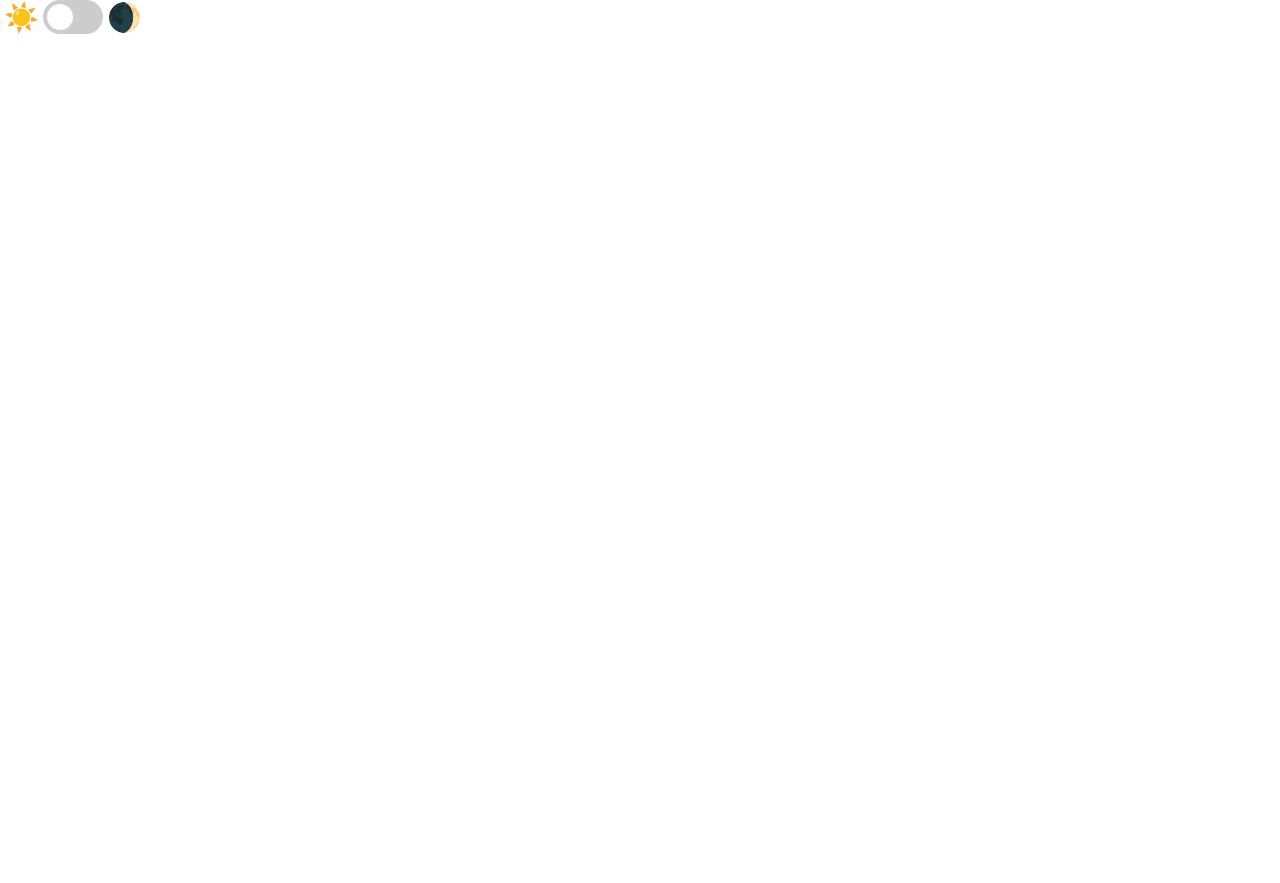
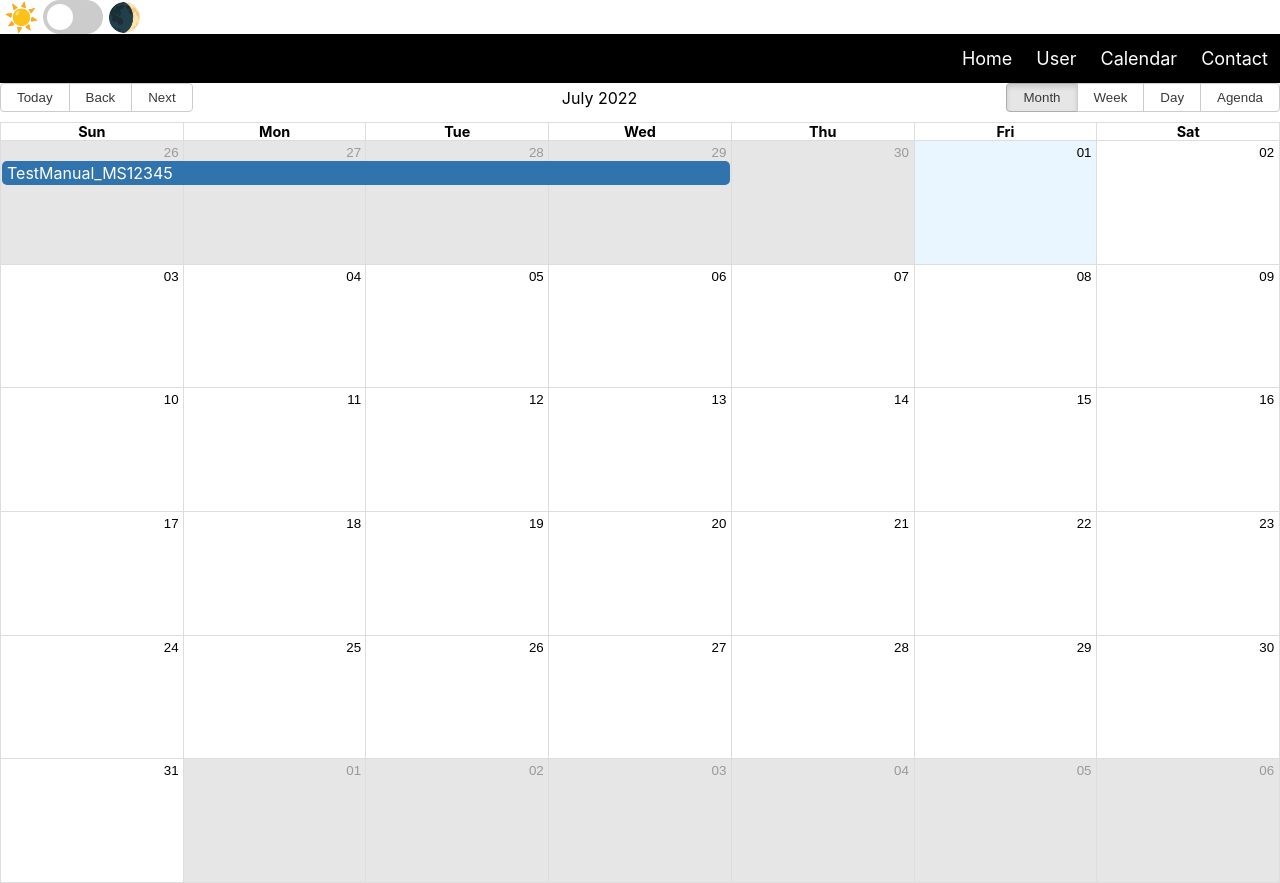
Before and after one commit to syokesh0609/kt-react-app, a React (Create React App) app: page /Apicalendar in a window 1280 px wide. Before the commit this address had no page. Before the commit the page ends 800 px from the top, so only its background shows below. Built offline with nearby package versions, Linux system fonts and the light colour scheme; no server answers.

Commit message:
Calendar

```diff
--- a/package.json
+++ b/package.json
@@ -3,12 +3,17 @@
   "version": "0.1.0",
   "private": true,
   "dependencies": {
+    "@fullcalendar/react": "^5.11.1",
     "@material-ui/core": "^4.12.4",
     "@testing-library/jest-dom": "^5.16.4",
     "@testing-library/react": "^13.3.0",
     "@testing-library/user-event": "^13.5.0",
+    "moment": "^2.29.3",
     "react": "^18.2.0",
+    "react-big-calendar": "^0.40.7",
+    "react-calendar": "^3.7.0",
     "react-dom": "^18.2.0",
+    "react-event-calendar": "^0.3.0",
     "react-router-dom": "^6.3.0",
     "react-scripts": "5.0.1",
     "react-tinder-card": "^1.4.5",
--- a/src/App.js
+++ b/src/App.js
@@ -3,43 +3,35 @@ import User from "./Components/User";
 import Home from "./Components/Home";
 import Layout from "./Components/Layout";
 import Contact from "./Components/Contact";
+import ApiCalendar from "./Components/ApiCalendar";
 import { Routes, Route } from "react-router-dom";
 import User2 from "./Components/user2";
-import  { useContext } from "react";
+import { useContext } from "react";
 import { ThemeContext } from "./ThemeContext";
-import  SwitchButton  from "./Button";
-import "./App.css"
+import SwitchButton from "./Button";
+import "./App.css";
 
 function App() {
   const theme = useContext(ThemeContext);
   const darkMode = theme.state.darkMode;
   return (
     <div className="App">
-      {/* <div className="toggle-theme-wrapper">
-            <span>☀️</span>
-            <label className="toggle-theme" htmlFor="checkbox">
-              <input type="checkbox" id="checkbox" onChange={SwitchButton} />
-              <div className="slider round"></div>
-            </label>
-            <span>🌒</span>
-          </div> */}
-          {/* <button onClick={SwitchButton()}>Button</button> */}
-          <SwitchButton />
-      <div className="dark">
-        <div  className={`bg ${darkMode ? "bg-dark" : "bg-light"}`}>
+      <SwitchButton />
+
+      <div className={`bg ${darkMode ? "bg-dark" : "bg-light"}`}>
         <Routes>
           <Route path="/" element={<Layout />}>
             <Route path="home" element={<Home />} />
             <Route path="user" element={<User />} />
             <Route path="contact" element={<Contact />} />
             <Route path="user2" element={<User2 />} />
+            {/* <Route path="calendar" element={<MyCalendar />} /> */}
+            <Route path="Apicalendar" element={<ApiCalendar />} />
           </Route>
         </Routes>
       </div>
     </div>
-    </div>
   );
 }
 
-
 export default App;
--- a/src/Button.js
+++ b/src/Button.js
@@ -6,17 +6,12 @@ export default function SwitchButton() {
   const darkMode = theme.state.darkMode;
 
   const onClick = () => {
-      if (darkMode)
-        theme.dispatch({ type: "LIGHTMODE" });
-      else
-        theme.dispatch({ type: "DARKMODE" });
+    if (darkMode) theme.dispatch({ type: "LIGHTMODE" });
+    else theme.dispatch({ type: "DARKMODE" });
   };
 
   return (
-    //   <button className={`btn ${darkMode ? "btn-dark" : "btn-light"}`} onClick={onClick}>
-    //     {darkMode ? "Switch to Light Mode" : "Switch to Dark Mode"}
-    //   </button>
-    <div className={`bg ${darkMode ? "bg-dark" : "bg-light"}`} >
+    <div className={`bg ${darkMode ? "bg-dark" : "bg-light"}`}>
       <div className="toggle-theme-wrapper">
         <span>☀️</span>
         <label className="toggle-theme" htmlFor="checkbox">
--- /dev/null
+++ b/src/Components/ApiCalendar.js
@@ -0,0 +1,97 @@
+import React from "react";
+import moment from "moment";
+import "react-big-calendar/lib/css/react-big-calendar.css";
+import { Calendar, momentLocalizer } from "react-big-calendar";
+import { useState } from "react";
+import { useEffect } from "react";
+
+const localizer = momentLocalizer(moment);
+
+function ApiCalendar(props) {
+  const [data, setData] = useState([]);
+  const [data1, setItem] = useState([]);
+
+  //   function Acal(){
+  useEffect(() => {
+    // POST request using fetch inside useEffect React hook
+    const requestOptions = {
+      method: "POST",
+      headers: {
+        "Content-Type": "application/json",
+
+        Authorization: `Bearer ${"eyJhbGciOiJIUzI1NiIsInR5cCI6IkpXVCJ9.eyJpc3MiOiJUeEgwVkhUelFZOGw4V1dIS3V5YXZhN3NHaFFKSWU4SCIsImV4cCI6MTY1MjQ0MTI3NiwiaWF0IjoxNjUyNDM3Njc2fQ.obtxT1dEk467u6N6r9r6Glj_4vLRSDvSqb_7eRaQNoM"}`,
+      },
+      body: JSON.stringify({
+        project_name: "Audio_Video_Testing",
+
+        project_id: "623ef791506af740d05fe13b",
+
+        version_name: "AV_Version1.0",
+
+        version_id: "623ef7e3506af740d05fe13d",
+      }),
+    };
+    fetch(
+      "https://www.jasminats.com/gateway/api/v1/sum/versionStatus",
+      requestOptions
+    )
+      .then((response) => response.json())
+      .then((data) => setData(data.data.calendar_events));
+
+    Hotcode();
+  }, []);
+
+  function Hotcode() {
+    let abc = [
+      {
+        title: "TestAutomation_AV12345",
+        start: "2022-04-26T00:00:00.000Z",
+        end: "2022-04-30T00:00:00.000Z",
+      },
+      {
+        title: "TestManual_MS12345",
+        start: "2022-06-26T00:00:00.000Z",
+        end: "2022-06-30T00:00:00.000Z",
+      },
+      {
+        title: "TestAutomation_MS12345",
+        start: "2022-05-26T00:00:00.000Z",
+        end: "2022-05-26T00:00:00.000Z",
+      },
+      {
+        title: "TestAutomation_ATS",
+        start: "2022-7-26T00:00:00.000Z",
+        end: "2022-07-27T00:00:00.000Z",
+      },
+      {
+        title: "TestAutomation_AV12345",
+        start: "2022-08-26T00:00:00.000Z",
+        end: "2022-08-28T00:00:00.000Z",
+      },
+      {
+        title: "ManualTesting_AV12345",
+        start: "2022-09-26T00:00:00.000Z",
+        end: "2022-09-29T00:00:00.000Z",
+      },
+    ];
+    setItem(abc);
+  }
+  data.push(...data1);
+  console.log(data);
+
+  return (
+    <div className="App">
+      <div>
+        <Calendar
+          localizer={localizer}
+          events={data}
+          startAccessor="start"
+          endAccessor="end"
+          style={{ height: 800 }}
+        />
+      </div>
+    </div>
+  );
+}
+
+export default ApiCalendar;
--- a/src/Components/Layout.css
+++ b/src/Components/Layout.css
@@ -8,6 +8,7 @@
 
 .home,
 .contact,
+.calendar,
 .user,
 .user1 {
   float: left;
@@ -22,6 +23,7 @@
 
 .home:hover,
 .user:hover,
+.calendar:hover,
 .user1:hover,
 .contact:hover {
   background-color: #ddd;
@@ -35,7 +37,7 @@
 @media screen and (max-width: 500px) {
   .home,
   .contact,
-  .user {
+  .user, .calendar {
     float: none;
     display: block;
     text-align: left;
--- a/src/Components/Layout.js
+++ b/src/Components/Layout.js
@@ -15,6 +15,10 @@ const Layout = () => {
             User
           </Link>
 
+          <Link to="/Apicalendar" className="calendar">
+            Calendar
+          </Link>
+
           <Link to="/contact" className="contact">
             Contact
           </Link>
```
Also changed, not shown: src/Components/User.js (+1 -10 lines), 1 other file (tests, documents, lock files or other folders). Lines whose indentation alone changed are shown as unchanged.
